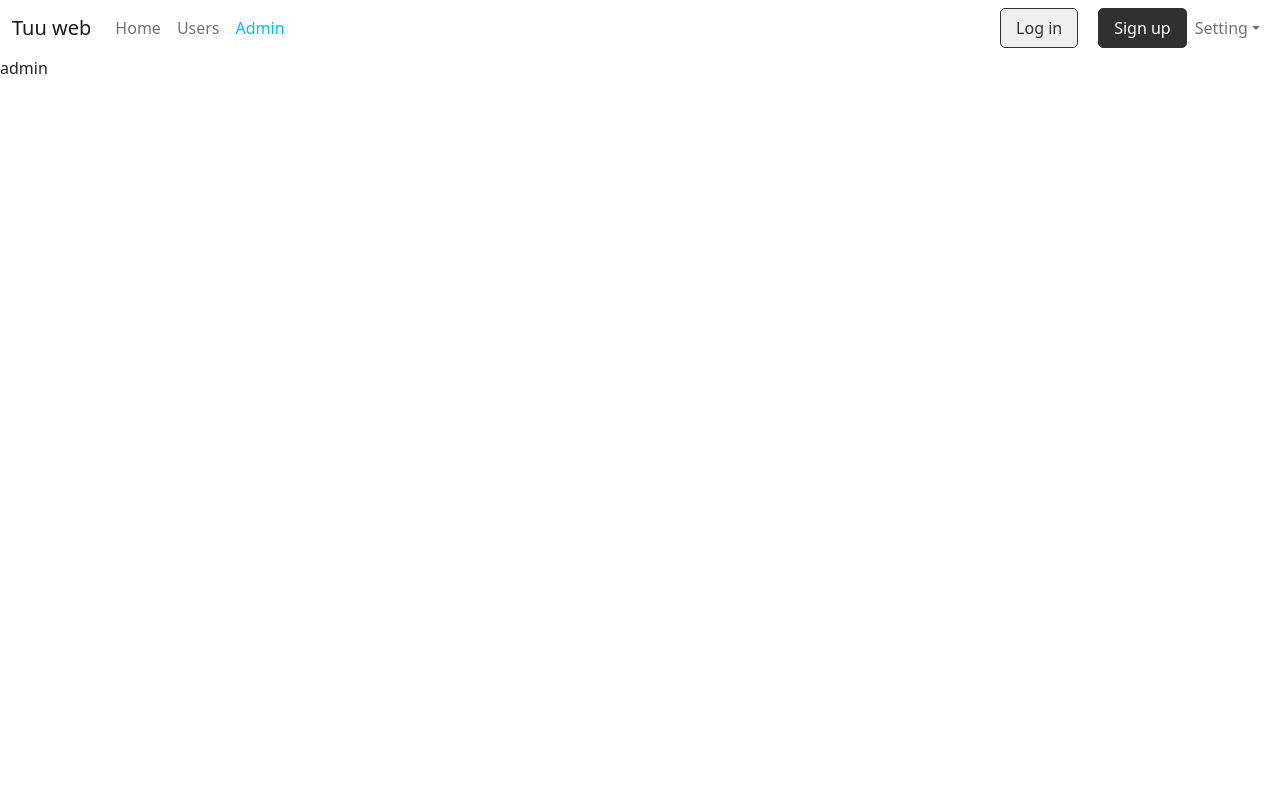
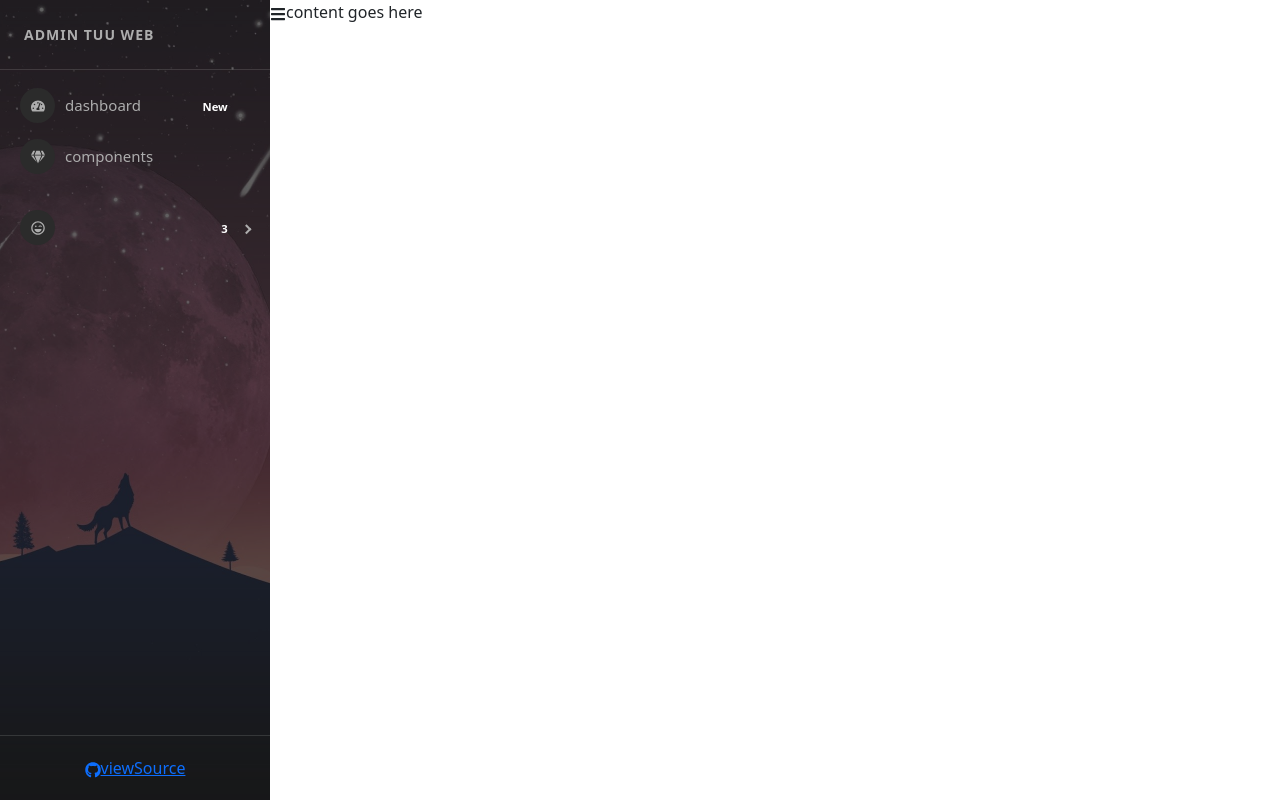
Before and after one commit to Tuudeptrai/reactdemo, a React (Create React App) app: page /admins in a window 1280 px wide. Built offline with nearby package versions, Linux system fonts and the light colour scheme.

Commit message:
sider bar left

```diff
--- a/package.json
+++ b/package.json
@@ -10,6 +10,8 @@
     "react": "18.2.0",
     "react-bootstrap": "2.4.0",
     "react-dom": "18.2.0",
+    "react-icons": "4.4.0",
+    "react-pro-sidebar": "0.7.1",
     "react-redux": "8.0.1",
     "react-router-dom": "6.3.0",
     "react-scripts": "5.0.1",
--- a/src/App.scss
+++ b/src/App.scss
@@ -67,6 +67,7 @@
     }
 
     .title-three {
+      button{
         border-radius: 5px !important;
         border: solid 1px #303030 !important;
         background-color: #303030 !important;
@@ -77,6 +78,8 @@
         &:hover {
           background-color: black !important;
         }
+      }
+
     }
   }
 
--- a/src/components/Admin/Admin.js
+++ b/src/components/Admin/Admin.js
@@ -1,8 +1,21 @@
+import SideBar from "./SideBar";
+import './Admin.scss';
+import { FaBars } from 'react-icons/fa';
+import { useState } from "react";
+
 const Admin = (props) => {
+    const [collapsed, setCollapsed] = useState(false);
+
     return (
-        <>
-            <div>admin</div>
-        </>
+        <div className="admin-container">
+            <div className="admin-sidebar">
+                <SideBar collapsed={collapsed} />
+            </div>
+            <div className="admin-content">
+                <FaBars onClick={() => setCollapsed(!collapsed)} />
+                content goes here
+            </div>
+        </div>
     )
 }
 export default Admin;
--- /dev/null
+++ b/src/components/Admin/Admin.scss
@@ -0,0 +1,8 @@
+.admin-container {
+    display: flex;
+    .admin-sidebar {
+        .pro-sidebar {
+            height: 100vh !important;
+            }
+    }
+}
--- /dev/null
+++ b/src/components/Admin/SideBar.js
@@ -0,0 +1,92 @@
+import 'react-pro-sidebar/dist/css/styles.css';
+import {
+    ProSidebar,
+    Menu,
+    MenuItem,
+    SubMenu,
+    SidebarHeader,
+    SidebarFooter,
+    SidebarContent,
+} from 'react-pro-sidebar';
+
+import { FaTachometerAlt, FaGem, FaList, FaGithub, FaRegLaughWink, FaHeart } from 'react-icons/fa';
+import sidebarBg from '../../assets/bg2.jpg';
+
+
+const SideBar = (props) => {
+    const { image, collapsed, toggled, handleToggleSidebar } = props;
+    return (
+        <>
+            <ProSidebar
+                image={sidebarBg}
+                collapsed={collapsed}
+                toggled={toggled}
+                breakPoint="md"
+                onToggle={handleToggleSidebar}
+            >
+                <SidebarHeader>
+                    <div
+                        style={{
+                            padding: '24px',
+                            textTransform: 'uppercase',
+                            fontWeight: 'bold',
+                            fontSize: 14,
+                            letterSpacing: '1px',
+                            overflow: 'hidden',
+                            textOverflow: 'ellipsis',
+                            whiteSpace: 'nowrap',
+                        }}
+                    >
+                        Admin Tuu Web
+                    </div>
+                </SidebarHeader>
+
+                <SidebarContent>
+                    <Menu iconShape="circle">
+                        <MenuItem
+                            icon={<FaTachometerAlt />}
+                            suffix={<span className="badge red">New</span>}
+                        >
+                            dashboard
+                        </MenuItem>
+                        <MenuItem icon={<FaGem />}> components </MenuItem>
+                    </Menu>
+                    <Menu iconShape="circle">
+                        <SubMenu
+                            suffix={<span className="badge yellow">3</span>}
+                            icon={<FaRegLaughWink />}
+                        >
+                            <MenuItem> 1</MenuItem>
+                            <MenuItem> 2</MenuItem>
+                            <MenuItem> 3</MenuItem>
+                        </SubMenu>
+
+                    </Menu>
+                </SidebarContent>
+
+                <SidebarFooter style={{ textAlign: 'center' }}>
+                    <div
+                        className="sidebar-btn-wrapper"
+                        style={{
+                            padding: '20px 24px',
+                        }}
+                    >
+                        <a
+                            href="https://github.com/azouaoui-med/react-pro-sidebar"
+                            target="_blank"
+                            className="sidebar-btn"
+                            rel="noopener noreferrer"
+                        >
+                            <FaGithub />
+                            <span style={{ whiteSpace: 'nowrap', textOverflow: 'ellipsis', overflow: 'hidden' }}>
+                                viewSource
+                            </span>
+                        </a>
+                    </div>
+                </SidebarFooter>
+            </ProSidebar>
+        </>
+    )
+}
+
+export default SideBar;
--- a/src/components/Home/Home.js
+++ b/src/components/Home/Home.js
@@ -11,8 +11,8 @@
                     <div className="title-1">There is the test quiz</div>
                     <div className="title-two">Get more data—like signups, feedback, and <br/>
                     anything else—with forms<br/> designed to be refreshingly different.</div>
-                    <div>
-                        <button className="title-three">Get started. it's free</button>
+                    <div className="title-three">
+                        <button >Get started. it's free</button>
                     </div>
                 </div>
             </div>
--- a/src/index.js
+++ b/src/index.js
@@ -18,8 +18,8 @@
         <Route path="/" element={<App />}>
           <Route index element={<Home/>} />
           <Route path="/users" element={<User />} />
-          <Route path="/admins" element={<Admin />} />
         </Route>
+        <Route path="/admins" element={<Admin />} />
       </Routes>
     </BrowserRouter>
   </Provider>
```
Also changed, not shown: src/assets/bg2.jpg (added), 1 other file (tests, documents, lock files or other folders).
